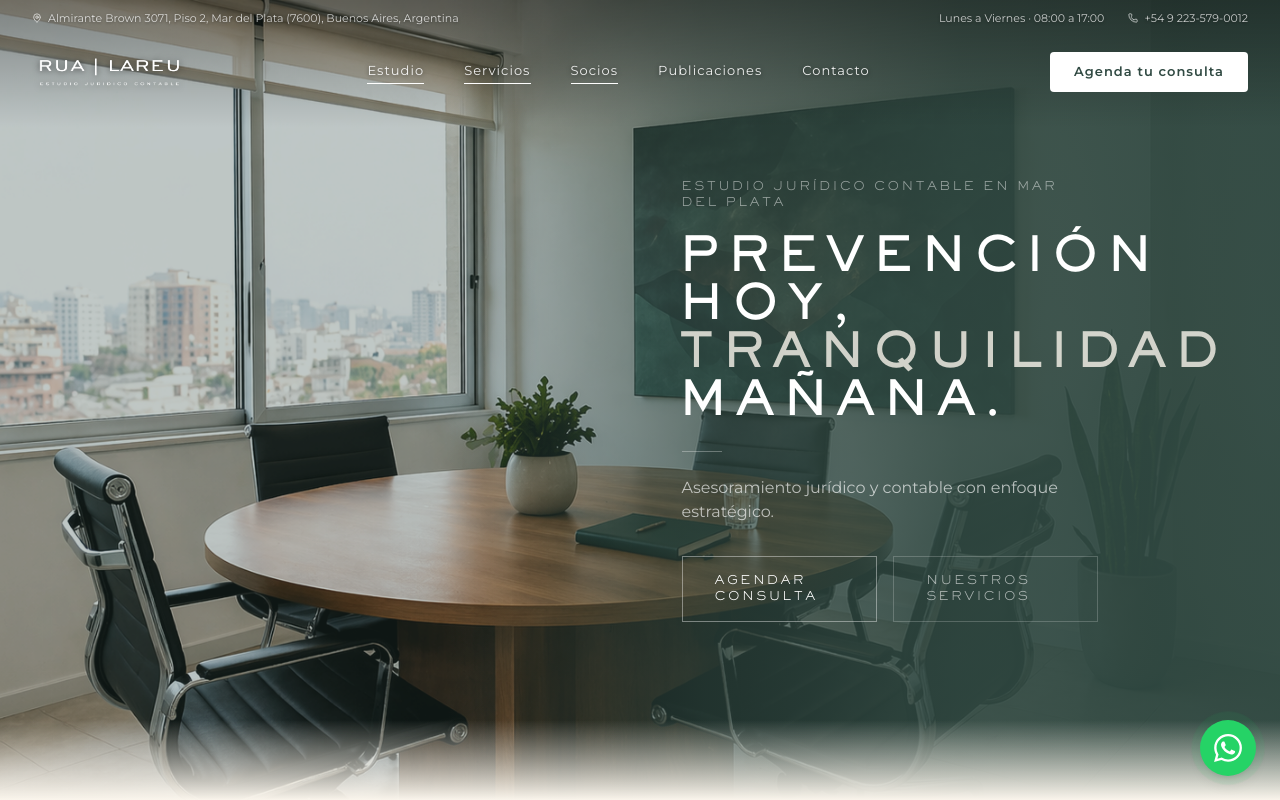
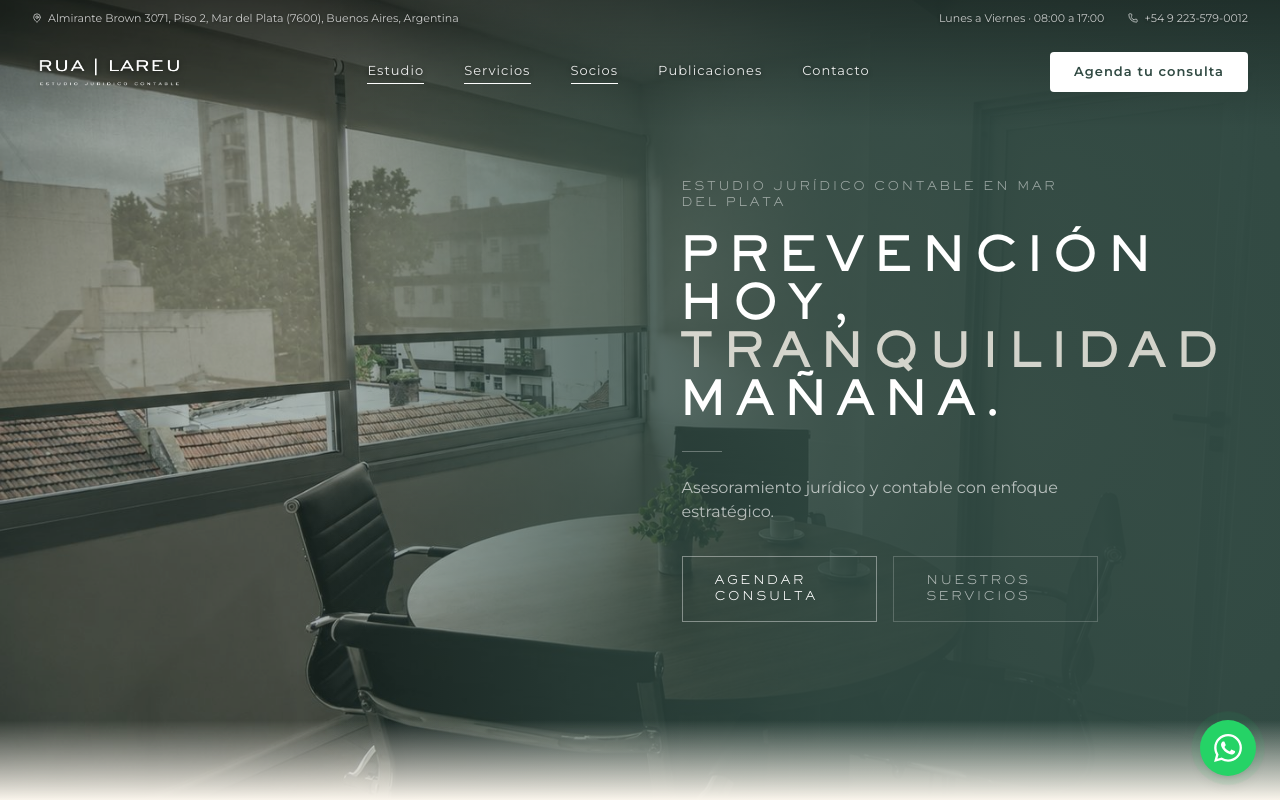
Before and after one commit to RuaLareu/rualareu-web, a Next.js app: page / in a window 1280 px wide. Shown: the top 800 px of the page. Built offline with nearby package versions, Linux system fonts and the light colour scheme.

Commit message:
feat: reemplazar foto AI del Hero por foto real de sala de reuniones

```diff
--- a/src/components/sections/Hero.tsx
+++ b/src/components/sections/Hero.tsx
@@ -10,8 +10,8 @@ export default function Hero() {
     >
       {/* ── Foto full-width como fondo ── */}
       <Image
-        src="/images/hero-despacho.png"
-        alt="Sala de reuniones de RUA | LAREU, estudio jurídico contable en Mar del Plata"
+        src="/images/estudio-reuniones.jpg"
+        alt="Sala de reuniones del estudio jurídico contable RUA | LAREU en Mar del Plata"
         fill
         className="object-cover object-center"
         priority
@@ -21,7 +21,7 @@ export default function Hero() {
       {/* ── Overlay general sutil ── */}
       <div
         aria-hidden="true"
-        className="absolute inset-0 bg-[#314A43]/30 pointer-events-none"
+        className="absolute inset-0 bg-[#314A43]/40 pointer-events-none"
       />
 
       {/* ── Gradiente lateral: transparente a la izquierda → oscuro a la derecha ── */}
@@ -30,7 +30,7 @@ export default function Hero() {
         className="absolute inset-0 pointer-events-none hidden lg:block"
         style={{
           background:
-            "linear-gradient(to right, transparent 35%, rgba(49,74,67,0.55) 55%, rgba(49,74,67,0.85) 75%, rgba(49,74,67,0.95) 100%)",
+            "linear-gradient(to right, transparent 25%, rgba(49,74,67,0.55) 45%, rgba(49,74,67,0.85) 65%, rgba(49,74,67,0.95) 100%)",
         }}
       />
 
@@ -40,7 +40,7 @@ export default function Hero() {
         className="absolute inset-0 pointer-events-none lg:hidden"
         style={{
           background:
-            "linear-gradient(to bottom, transparent 30%, rgba(49,74,67,0.6) 55%, rgba(49,74,67,0.9) 100%)",
+            "linear-gradient(to bottom, transparent 20%, rgba(49,74,67,0.6) 50%, rgba(49,74,67,0.92) 100%)",
         }}
       />
 
```
Also changed, not shown: public/images/estudio-reuniones.jpg (added).
